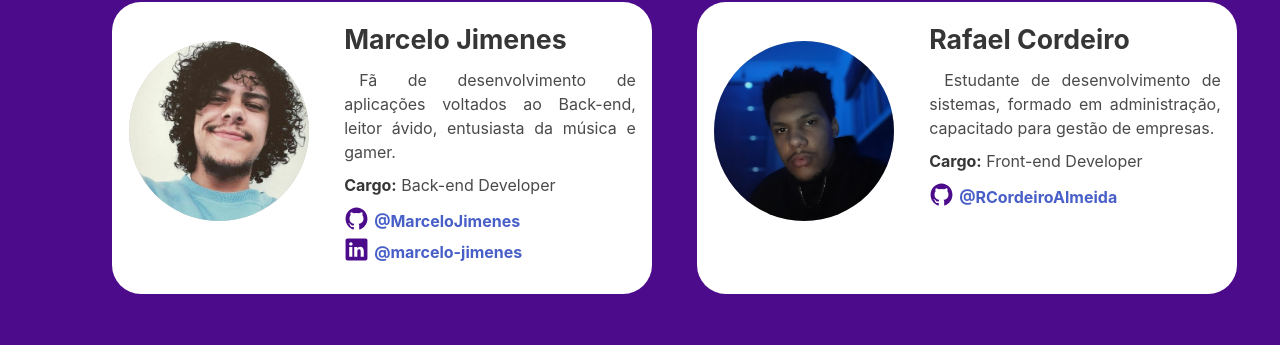
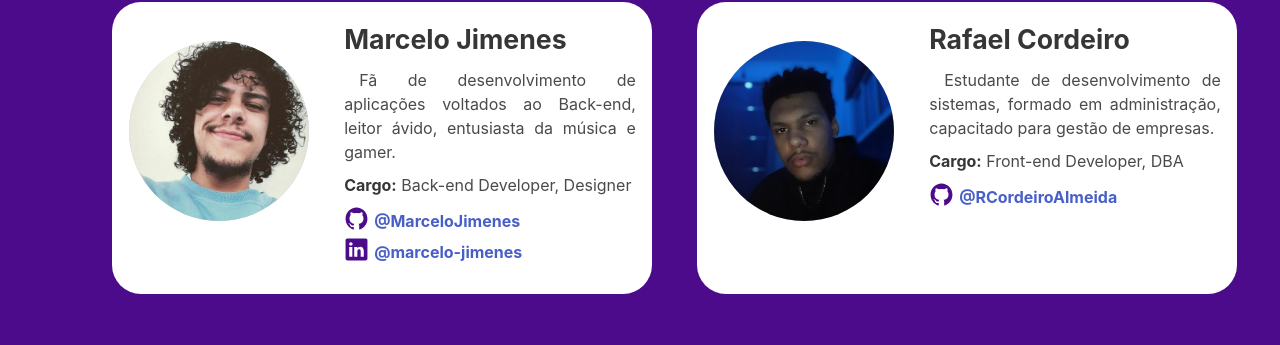
Before and after one commit to MarceloJimenes/site-codex, a PHP site: page /pages/sobre-nos/sobre-nos.php in a window 1280 px wide. Shown: the part 1267-1612 px from the top of the page. Run offline with PHP 8.4, Linux system fonts and the light colour scheme.

Commit message:
update in analytics

```diff
--- a/pages/admin-dashboard/styles/statistics.css
+++ b/pages/admin-dashboard/styles/statistics.css
@@ -3,7 +3,7 @@
 }
 .title {
   font-size: 50pt;
-  color: green;
+  color: #fff;
   padding-top: 71px;
 }
 .text {
--- a/pages/sobre-nos/sobre-nos.php
+++ b/pages/sobre-nos/sobre-nos.php
@@ -315,7 +315,7 @@
           <h1 class="perfilName">Marcelo Jimenes</h1>
           <p class="perfilDescription">Fã de desenvolvimento de aplicações voltados ao Back-end, leitor ávido,
             entusiasta da música e gamer.</p>
-          <p class="perfilOffice"><strong>Cargo:</strong> Back-end Developer</p>
+          <p class="perfilOffice"><strong>Cargo:</strong> Back-end Developer, Designer</p>
 
           <div class="perfilLinks">
             <a href="https://github.com/MarceloJimenes" target="_blank">
@@ -349,7 +349,7 @@
           <h1 class="perfilName">Rafael Cordeiro</h1>
           <p class="perfilDescription">Estudante de desenvolvimento de sistemas, formado em administração, capacitado
             para gestão de empresas.</p>
-          <p class="perfilOffice"><strong>Cargo:</strong> Front-end Developer</p>
+          <p class="perfilOffice"><strong>Cargo:</strong> Front-end Developer, DBA</p>
 
           <div class="perfilLinks">
             <a href="https://github.com/RCordeiroAlmeida" target="_blank">
```
